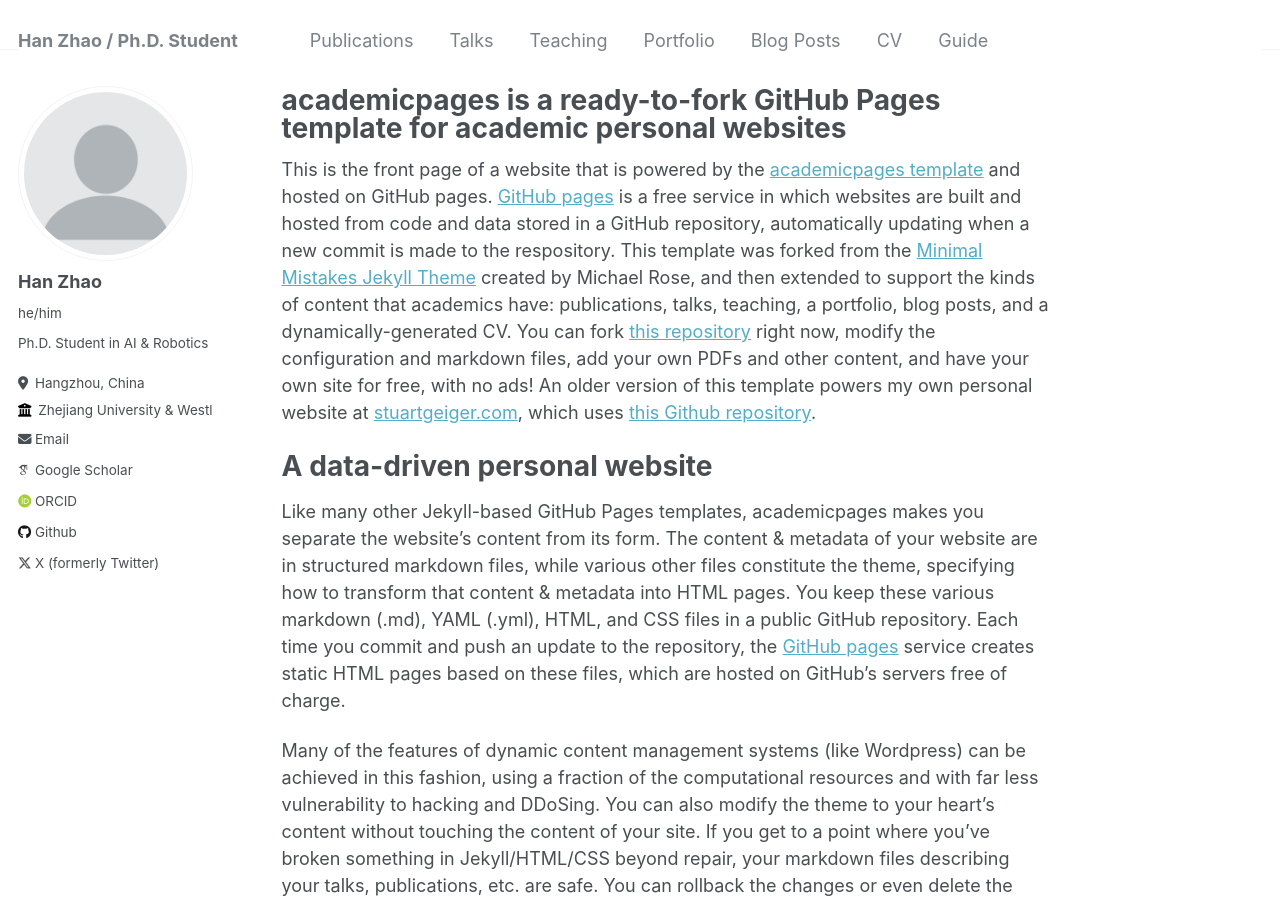
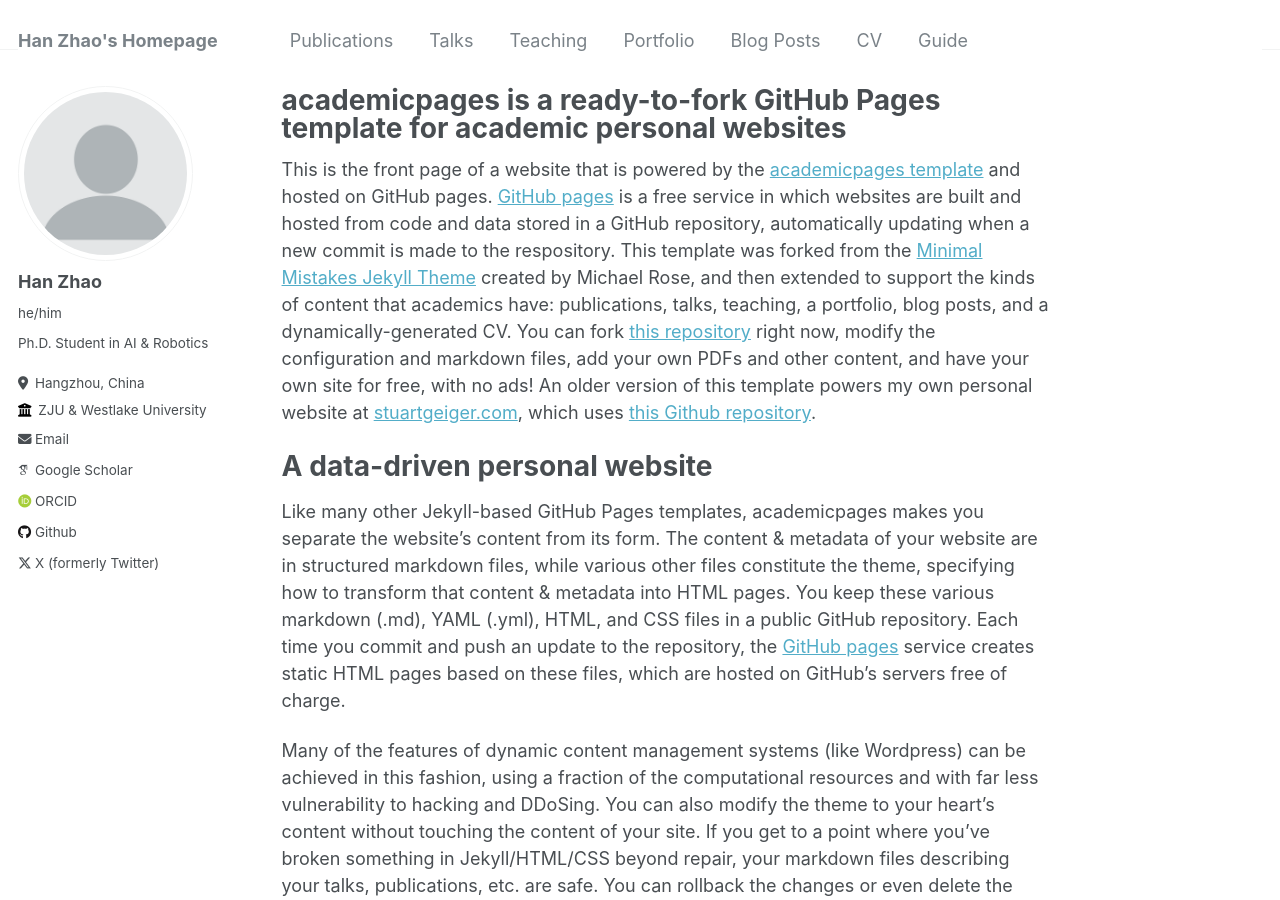
Before and after one commit to h-zhao1997/h-zhao1997.github.io, a Jekyll site: the page built from _pages/about.md, in a window 1280 px wide and 900 px high. Built offline with Jekyll 4.4.1, drawn with Linux system fonts in a browser that asks for light colours; some web fonts are replaced.

Commit message:
Update _config.yml

```diff
--- a/_config.yml
+++ b/_config.yml
@@ -8,7 +8,7 @@
 
 # Basic Site Settings
 locale                   : "zh-CN"
-title                    : "Han Zhao / Ph.D. Student"
+title                    : "Han Zhao's Homepage"
 title_separator          : "-"
 name                     : &name "Han Zhao"
 description              : &description "Hi! I'm Han Zhao (赵晗). I got my bachelor and master degree in Control Science and Engineering from Beijing University of Posts and Telecommunications (BUPT) in 2020 and 2023, respectively. I am currently a first year joint Ph.D. student in Computer Science and Technology at Zhejiang University and Westlake University (Machine Intelligence Lab, MILAB), advised by Prof. Donglin Wang. My research interests include Embodied Artificial Intelligence, Foundation Models, Reinforcement Learning, and Robotics."
@@ -26,7 +26,7 @@ author:
   pronouns         : "he/him"
   bio              : "Ph.D. Student in AI & Robotics"
   location         : "Hangzhou, China"
-  employer         : "Zhejiang University & Westlake University"
+  employer         : "ZJU & Westlake University"
   uri              : # URL
   email            : "zhaohan34@westlake.edu.cn"
 
```
